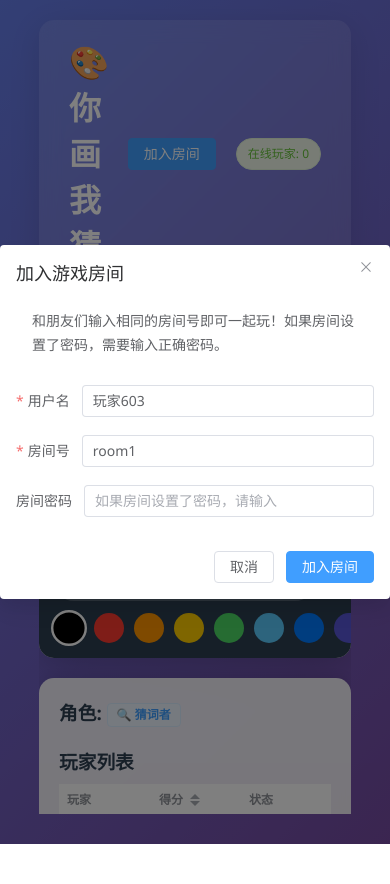
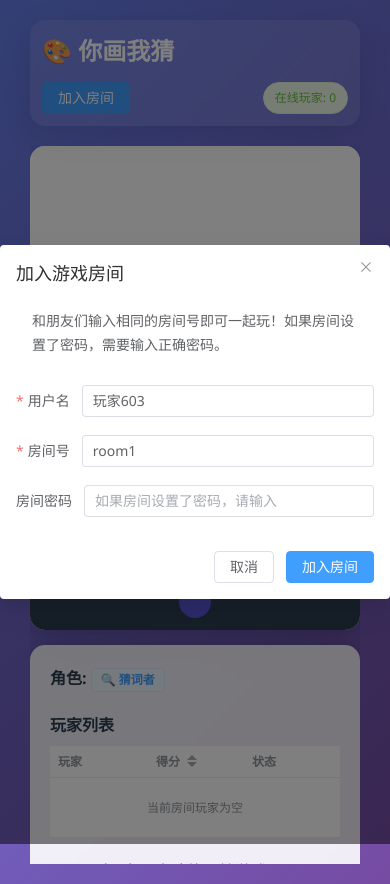
Before and after one commit to FFFV/Draw-Guess, a Vue app: page / in a window 390 px wide. Before the commit the page ends 844 px from the top, so only its background shows below. Built offline with nearby package versions, Linux system fonts and the light colour scheme.

Commit message:
style: 简单适应移动端

```diff
--- a/index.html
+++ b/index.html
@@ -3,7 +3,7 @@
 <head>
   <link rel="icon" href="/favicon.ico" type="image/x-icon">
   <meta charset="UTF-8">
-  <meta name="viewport" content="width=device-width, initial-scale=1.0">
+  <meta name="viewport" content="width=device-width, initial-scale=1.0, user-scalable=no">
   <title>你画我猜</title>
   <style>
     * {
--- a/src/App.vue
+++ b/src/App.vue
@@ -15,6 +15,7 @@
               size="small"
               @click="toggleRoomLock"
               :disabled="isGameStarted"
+              class="lock-btn"
             >
               {{ isRoomLocked ? '🔓 解锁房间' : '🔒 锁定房间' }}
             </el-button>
@@ -44,31 +45,38 @@
             @mousemove="draw"
             @mouseup="stopDrawing"
             @mouseleave="stopDrawing"
+            @touchstart.prevent="onTouchStart"
+            @touchmove.prevent="onTouchMove"
+            @touchend="onTouchEnd"
+            @touchcancel="onTouchEnd"
           ></canvas>
           <div class="canvas-controls">
             <div class="tool-buttons">
-              <el-button type="danger" @click="clearCanvas" :disabled="!isDrawer">
+              <el-button type="danger" @click="clearCanvas" :disabled="!isDrawer" size="default">
                 清空画布
               </el-button>
               <el-button
                 :type="eraserMode ? 'warning' : 'default'"
                 @click="toggleEraser"
                 :disabled="!isDrawer"
-                class="eraser-btn">
+                class="eraser-btn"
+                size="default">
                 {{ eraserMode ? '✏️ 绘画' : '🧽 橡皮擦' }}
               </el-button>
               <el-button
                 type="info"
                 @click="undo"
                 :disabled="!isDrawer || !canUndo"
-                class="undo-btn">
+                class="undo-btn"
+                size="default">
                 ↩️ 撤销
               </el-button>
               <el-button
                 type="info"
                 @click="redo"
                 :disabled="!isDrawer || !canRedo"
-                class="redo-btn">
+                class="redo-btn"
+                size="default">
                 ↪️ 重做
               </el-button>
             </div>
@@ -111,7 +119,7 @@
 
           <div class="players-list">
             <h3>玩家列表</h3>
-            <el-table :data="players" size="small" style="width: 100%" empty-text="当前房间玩家为空">
+            <el-table :data="players" size="small" style="width: 100%" empty-text="当前房间玩家为空" class="players-table">
               <el-table-column prop="username" label="玩家">
                 <template #default="{ row }">
                   <span :class="{ drawer: row.role === 'drawer' }">
@@ -197,7 +205,7 @@
     </div>
 
     <!-- 加入房间模态框 -->
-    <el-dialog v-model="showJoinDialog" title="加入游戏房间" width="500px" :close-on-click-modal="false" align-center>
+    <el-dialog v-model="showJoinDialog" title="加入游戏房间" width="500px" :close-on-click-modal="false" align-center class="join-dialog">
       <el-alert style="margin-bottom: 20px;" title="和朋友们输入相同的房间号即可一起玩！如果房间设置了密码，需要输入正确密码。" type="primary" :closable="false" show-icon/>
       <el-form>
         <el-form-item label="用户名" :required="true">
@@ -301,6 +309,240 @@ const copyRoomId = async () => {
 const readyCount = computed(() => {
   return players.value.filter(p => p.isReady).length
 })
+
+// 获取画布上的实际坐标（考虑缩放）
+const getCanvasCoords = (clientX: number, clientY: number) => {
+  if (!canvas.value) return null
+  const rect = canvas.value.getBoundingClientRect()
+  const scaleX = canvas.value.width / rect.width
+  const scaleY = canvas.value.height / rect.height
+  const x = (clientX - rect.left) * scaleX
+  const y = (clientY - rect.top) * scaleY
+  // 边界裁剪
+  return {
+    x: Math.max(0, Math.min(canvas.value.width, x)),
+    y: Math.max(0, Math.min(canvas.value.height, y))
+  }
+}
+
+// 核心绘图方法：开始绘画
+const beginDrawing = (x: number, y: number) => {
+  if (!isDrawer.value || !isConnected.value) return
+
+  lastX.value = x
+  lastY.value = y
+  strokeInProgress.value = true
+
+  if (socket.value) {
+    socket.value.emit('draw', {
+      roomId: roomId.value,
+      x,
+      y,
+      type: 'start',
+      color: getCurrentColor(),
+      lineWidth: brushSize.value
+    })
+  }
+}
+
+// 核心绘图方法：绘画中
+const drawing = (x: number, y: number) => {
+  if (!isDrawer.value || !isConnected.value || lastX.value === null || lastY.value === null) return
+
+  if (!ctx.value) return
+
+  ctx.value.strokeStyle = getCurrentColor()
+  ctx.value.lineWidth = brushSize.value
+  ctx.value.beginPath()
+  ctx.value.moveTo(lastX.value, lastY.value)
+  ctx.value.lineTo(x, y)
+  ctx.value.stroke()
+
+  if (socket.value) {
+    socket.value.emit('draw', {
+      roomId: roomId.value,
+      x,
+      y,
+      type: 'move',
+      color: getCurrentColor(),
+      lineWidth: brushSize.value
+    })
+  }
+
+  lastX.value = x
+  lastY.value = y
+}
+
+// 核心绘图方法：结束绘画
+const endDrawing = () => {
+  if (isDrawing.value && isDrawer.value && strokeInProgress.value) {
+    socket.value?.emit('drawEnd', { roomId: roomId.value })
+    strokeInProgress.value = false
+  }
+  isDrawing.value = false
+  lastX.value = null
+  lastY.value = null
+}
+
+// 鼠标事件
+const startDrawing = (e: MouseEvent) => {
+  if (!isDrawer.value) return
+  e.preventDefault()
+  const coords = getCanvasCoords(e.clientX, e.clientY)
+  if (coords) {
+    isDrawing.value = true
+    beginDrawing(coords.x, coords.y)
+  }
+}
+
+const draw = (e: MouseEvent) => {
+  if (!isDrawing.value) return
+  e.preventDefault()
+  const coords = getCanvasCoords(e.clientX, e.clientY)
+  if (coords) {
+    drawing(coords.x, coords.y)
+  }
+}
+
+const stopDrawing = () => {
+  endDrawing()
+}
+
+// 触摸事件（移动端）
+const onTouchStart = (e: TouchEvent) => {
+  if (!isDrawer.value) return
+  e.preventDefault()
+  const touch = e.touches[0]
+  const coords = getCanvasCoords(touch.clientX, touch.clientY)
+  if (coords) {
+    isDrawing.value = true
+    beginDrawing(coords.x, coords.y)
+  }
+}
+
+const onTouchMove = (e: TouchEvent) => {
+  if (!isDrawing.value) return
+  e.preventDefault()
+  const touch = e.touches[0]
+  const coords = getCanvasCoords(touch.clientX, touch.clientY)
+  if (coords) {
+    drawing(coords.x, coords.y)
+  }
+}
+
+const onTouchEnd = (e: TouchEvent) => {
+  e.preventDefault()
+  endDrawing()
+}
+
+// 获取当前实际使用的颜色（考虑橡皮擦模式）
+const getCurrentColor = () => {
+  if (eraserMode.value) return '#FFFFFF'
+  return selectedColor.value
+}
+
+// 清空画布
+const clearCanvas = (emitEvent = true) => {
+  if (!ctx.value || !canvas.value) return
+  ctx.value.clearRect(0, 0, canvas.value.width, canvas.value.height)
+  if (emitEvent && socket.value && isDrawer.value) {
+    socket.value?.emit('drawClear', { roomId: roomId.value })
+  }
+}
+
+// 选择颜色，退出橡皮擦模式
+const selectColor = (color: string) => {
+  eraserMode.value = false
+  selectedColor.value = color
+}
+
+// 切换橡皮擦模式
+const toggleEraser = () => {
+  if (!isDrawer.value) return
+  if (eraserMode.value) {
+    // 退出擦除，恢复原色
+    eraserMode.value = false
+    selectedColor.value = originalColor
+  } else {
+    // 进入擦除，保存当前颜色
+    originalColor = selectedColor.value
+    eraserMode.value = true
+  }
+}
+
+// 粗细变化
+const handleBrushSizeChange = (value: number) => {
+  if (ctx.value) ctx.value.lineWidth = value
+}
+
+// 撤销
+const undo = () => {
+  if (!isDrawer.value || !socket.value) return
+  socket.value?.emit('undo', { roomId: roomId.value })
+}
+
+// 重做
+const redo = () => {
+  if (!isDrawer.value || !socket.value) return
+  socket.value?.emit('redo', { roomId: roomId.value })
+}
+
+// 更新撤销/重做按钮状态（根据后端返回的可用性）
+const updateUndoRedoStatus = (data: any) => {
+  // 从不同类型的数据中提取撤销/重做状态
+  if ('canUndo' in data) {
+    canUndo.value = data.canUndo || false
+  }
+  if ('canRedo' in data) {
+    canRedo.value = data.canRedo || false
+  }
+}
+
+// 重新绘制画布（全量）
+const redrawCanvas = (data: DrawingData) => {
+  if (!ctx.value || !canvas.value) return
+  ctx.value.clearRect(0, 0, canvas.value.width, canvas.value.height)
+  ctx.value.lineCap = 'round'
+  ctx.value.lineJoin = 'round'
+
+  data.lines.forEach((line: DrawingLine) => {
+    if (line.points && line.points.length > 0 && ctx.value) {
+      ctx.value.strokeStyle = line.color || '#000000'
+      ctx.value.lineWidth = line.lineWidth || 3
+      ctx.value.beginPath()
+      ctx.value.moveTo(line.points[0].x, line.points[0].y)
+      for (let i = 1; i < line.points.length; i++) {
+        ctx.value.lineTo(line.points[i].x, line.points[i].y)
+      }
+      ctx.value.stroke()
+    }
+  })
+}
+
+// 发送聊天消息
+const sendMessage = () => {
+  if (!socket.value) return
+
+  const sanitizedMessage = sanitizeInput(chatMessage.value)
+  const messageValidation = validateChatMessage(sanitizedMessage)
+
+  if (!messageValidation.valid) {
+    ElMessage.error(messageValidation.message || '消息验证失败')
+    return
+  }
+
+  if (!sanitizedMessage.trim()) {
+    ElMessage.error('消息不能为空')
+    return
+  }
+
+  socket.value?.emit('chatMessage', {
+    roomId: roomId.value,
+    message: sanitizedMessage,
+    username: username.value
+  })
+  chatMessage.value = ''
+}
 
 // 加入房间
 const joinRoom = () => {
@@ -542,202 +784,6 @@ const toggleReady = () => {
   }
 }
 
-// 画布初始化
-onMounted(() => {
-  if (!canvas.value) return
-  ctx.value = canvas.value.getContext('2d')
-  if (!ctx.value) return
-  ctx.value.lineWidth = brushSize.value
-  ctx.value.lineCap = 'round'
-  ctx.value.lineJoin = 'round'
-})
-
-// 获取当前实际使用的颜色（考虑橡皮擦模式）
-const getCurrentColor = () => {
-  if (eraserMode.value) return '#FFFFFF'
-  return selectedColor.value
-}
-
-// 开始绘制
-const startDrawing = (e: MouseEvent) => {
-  if (!isDrawer.value || !isConnected.value || !canvas.value) return
-
-  const rect = canvas.value.getBoundingClientRect()
-  const scaleX = canvas.value.width / rect.width
-  const scaleY = canvas.value.height / rect.height
-  const x = (e.clientX - rect.left) * scaleX
-  const y = (e.clientY - rect.top) * scaleY
-
-  isDrawing.value = true
-  lastX.value = x
-  lastY.value = y
-  strokeInProgress.value = true // 标记当前笔画开始
-
-  if (socket.value) {
-    socket.value.emit('draw', {
-      roomId: roomId.value,
-      x,
-      y,
-      type: 'start',
-      color: getCurrentColor(),
-      lineWidth: brushSize.value
-    })
-  }
-}
-
-// 绘制
-const draw = (e: MouseEvent) => {
-  if (!isDrawing.value || !isDrawer.value || !canvas.value || !ctx.value) return
-
-  const rect = canvas.value.getBoundingClientRect()
-  const scaleX = canvas.value.width / rect.width
-  const scaleY = canvas.value.height / rect.height
-  const x = (e.clientX - rect.left) * scaleX
-  const y = (e.clientY - rect.top) * scaleY
-
-  if (lastX.value === null || lastY.value === null) {
-    lastX.value = x
-    lastY.value = y
-    return
-  }
-
-  ctx.value.strokeStyle = getCurrentColor()
-  ctx.value.lineWidth = brushSize.value
-  ctx.value.beginPath()
-  ctx.value.moveTo(lastX.value, lastY.value)
-  ctx.value.lineTo(x, y)
-  ctx.value.stroke()
-
-  if (socket.value) {
-    socket.value.emit('draw', {
-      roomId: roomId.value,
-      x,
-      y,
-      type: 'move',
-      color: getCurrentColor(),
-      lineWidth: brushSize.value
-    })
-  }
-
-  lastX.value = x
-  lastY.value = y
-}
-
-// 停止绘制，通知服务器保存历史状态
-const stopDrawing = () => {
-  if (isDrawing.value && isDrawer.value && strokeInProgress.value) {
-    // 只有真正有绘制动作时才发送结束信号
-    socket.value?.emit('drawEnd', { roomId: roomId.value })
-    strokeInProgress.value = false
-  }
-  isDrawing.value = false
-  lastX.value = null
-  lastY.value = null
-}
-
-// 清空画布
-const clearCanvas = (emitEvent = true) => {
-  if (!ctx.value || !canvas.value) return
-  ctx.value.clearRect(0, 0, canvas.value.width, canvas.value.height)
-  if (emitEvent && socket.value && isDrawer.value) {
-    socket.value?.emit('drawClear', { roomId: roomId.value })
-  }
-}
-
-// 选择颜色，退出橡皮擦模式
-const selectColor = (color: string) => {
-  eraserMode.value = false
-  selectedColor.value = color
-}
-
-// 切换橡皮擦模式
-const toggleEraser = () => {
-  if (!isDrawer.value) return
-  if (eraserMode.value) {
-    // 退出擦除，恢复原色
-    eraserMode.value = false
-    selectedColor.value = originalColor
-  } else {
-    // 进入擦除，保存当前颜色
-    originalColor = selectedColor.value
-    eraserMode.value = true
-  }
-}
-
-// 粗细变化
-const handleBrushSizeChange = (value: number) => {
-  if (ctx.value) ctx.value.lineWidth = value
-}
-
-// 撤销
-const undo = () => {
-  if (!isDrawer.value || !socket.value) return
-  socket.value?.emit('undo', { roomId: roomId.value })
-}
-
-// 重做
-const redo = () => {
-  if (!isDrawer.value || !socket.value) return
-  socket.value?.emit('redo', { roomId: roomId.value })
-}
-
-// 更新撤销/重做按钮状态（根据后端返回的可用性）
-const updateUndoRedoStatus = (data: any) => {
-  // 从不同类型的数据中提取撤销/重做状态
-  if ('canUndo' in data) {
-    canUndo.value = data.canUndo || false
-  }
-  if ('canRedo' in data) {
-    canRedo.value = data.canRedo || false
-  }
-}
-
-// 重新绘制画布（全量）
-const redrawCanvas = (data: DrawingData) => {
-  if (!ctx.value || !canvas.value) return
-  ctx.value.clearRect(0, 0, canvas.value.width, canvas.value.height)
-  ctx.value.lineCap = 'round'
-  ctx.value.lineJoin = 'round'
-
-  data.lines.forEach((line: DrawingLine) => {
-    if (line.points && line.points.length > 0 && ctx.value) {
-      ctx.value.strokeStyle = line.color || '#000000'
-      ctx.value.lineWidth = line.lineWidth || 3
-      ctx.value.beginPath()
-      ctx.value.moveTo(line.points[0].x, line.points[0].y)
-      for (let i = 1; i < line.points.length; i++) {
-        ctx.value.lineTo(line.points[i].x, line.points[i].y)
-      }
-      ctx.value.stroke()
-    }
-  })
-}
-
-// 发送聊天消息
-const sendMessage = () => {
-  if (!socket.value) return
-
-  const sanitizedMessage = sanitizeInput(chatMessage.value)
-  const messageValidation = validateChatMessage(sanitizedMessage)
-
-  if (!messageValidation.valid) {
-    ElMessage.error(messageValidation.message || '消息验证失败')
-    return
-  }
-
-  if (!sanitizedMessage.trim()) {
-    ElMessage.error('消息不能为空')
-    return
-  }
-
-  socket.value?.emit('chatMessage', {
-    roomId: roomId.value,
-    message: sanitizedMessage,
-    username: username.value
-  })
-  chatMessage.value = ''
-}
-
 // 房主锁定/解锁房间
 const toggleRoomLock = () => {
   if (!isRoomOwner.value || !socket.value) return
@@ -775,6 +821,16 @@ const scrollChatToBottom = () => {
 // 监听聊天历史变化
 watch(chatHistory, scrollChatToBottom, { deep: true })
 
+// 画布初始化
+onMounted(() => {
+  if (!canvas.value) return
+  ctx.value = canvas.value.getContext('2d')
+  if (!ctx.value) return
+  ctx.value.lineWidth = brushSize.value
+  ctx.value.lineCap = 'round'
+  ctx.value.lineJoin = 'round'
+})
+
 // 最后位置记录及笔画标记
 const lastX = ref<number | null>(null)
 const lastY = ref<number | null>(null)
@@ -789,6 +845,7 @@ onUnmounted(() => {
 </script>
 
 <style scoped>
+/* 原有样式保持不变，添加移动端适配 */
 .room-badge {
   display: flex;
   align-items: center;
@@ -809,6 +866,7 @@ onUnmounted(() => {
   display: flex;
   gap: 8px;
   align-items: center;
+  flex-wrap: wrap;
 }
 
 .brush-control {
@@ -832,6 +890,7 @@ onUnmounted(() => {
 .color-picker {
   display: flex;
   gap: 10px;
+  flex-wrap: wrap;
 }
 
 .color-picker div {
@@ -852,7 +911,7 @@ onUnmounted(() => {
   transform: scale(1.2);
 }
 
-/* 其余原有样式保持不变... */
+/* 基础样式 */
 .game-container {
   max-width: 80vw;
   margin: 0 auto;
@@ -885,6 +944,7 @@ onUnmounted(() => {
   color: white;
   font-size: 1.1rem;
   align-items: center;
+  flex-wrap: wrap;
 }
 
 .game-stats {
@@ -947,7 +1007,10 @@ onUnmounted(() => {
 canvas {
   flex: 1;
   cursor: crosshair;
-background: #ffffff;
+  background: #ffffff;
+  width: 100%;
+  height: auto;
+  touch-action: none; /* 提升触摸绘图性能 */
 }
 
 .game-info-card {
@@ -1128,17 +1191,197 @@ background: #ffffff;
   background: #555;
 }
 
-@media (max-width: 1200px) {
+/* ========== 移动端适配样式 ========== */
+@media (max-width: 768px) {
+  .game-container {
+    max-width: 100vw;
+    padding: 0 10px;
+    height: 100vh;
+  }
+
+  .header {
+    flex-direction: column;
+    align-items: flex-start;
+    gap: 15px;
+    padding: 15px;
+  }
+
+  .header h1 {
+    font-size: 1.5rem;
+  }
+
+  .room-info {
+    width: 100%;
+    justify-content: space-between;
+    gap: 10px;
+  }
+
+  .room-badge {
+    flex-wrap: wrap;
+  }
+
+  .lock-btn {
+    margin-left: 0;
+  }
+
+  .game-stats {
+    margin-left: 0;
+    gap: 10px;
+  }
+
   .game-content {
     flex-direction: column;
+    height: auto;
+    gap: 15px;
   }
 
-  .left-panel, .right-panel {
+  .left-panel,
+  .right-panel {
     width: 100%;
   }
 
+  .canvas-container {
+    min-height: 400px;
+  }
+
   canvas {
-    height: 500px;
+    min-height: 300px;
+  }
+
+  .canvas-controls {
+    flex-direction: column;
+    align-items: stretch;
+    padding: 12px;
+  }
+
+  .tool-buttons {
+    justify-content: center;
+  }
+
+  .brush-control {
+    justify-content: space-between;
+  }
+
+  .color-picker {
+    justify-content: center;
+  }
+
+  .color-picker div {
+    width: 36px;
+    height: 36px;
+  }
+
+  .right-panel {
+    min-width: auto;
+  }
+
+  .game-info-card,
+  .chat-card {
+    max-height: 400px;
+  }
+
+  .players-table {
+    overflow-x: auto;
+    display: block;
+  }
+
+  .chat-messages {
+    max-height: 200px;
+  }
+
+  .chat-input {
+    flex-wrap: wrap;
+  }
+
+  .chat-input .el-input {
+    flex: 1;
+  }
+
+  .chat-input .el-button {
+    flex-shrink: 0;
+  }
+
+  .join-dialog {
+    width: 90% !important;
+  }
+}
+
+/* 小屏幕手机适配 */
+@media (max-width: 480px) {
+  .header {
+    padding: 12px;
+  }
+
+  .room-info {
+    font-size: 0.9rem;
+  }
+
+  .canvas-container {
+    min-height: 300px;
+  }
+
+  canvas {
+    min-height: 250px;
+  }
+
+  .tool-buttons .el-button {
+    padding: 8px 12px;
+    font-size: 12px;
+  }
+
+  .brush-control {
+    padding: 4px 8px;
+  }
+
+  .brush-label {
+    font-size: 0.75rem;
+  }
+
+  .color-picker div {
+    width: 32px;
+    height: 32px;
+  }
+
+  .game-info-card,
+  .chat-card {
+    max-height: 350px;
+  }
+
+  .role-info h3 {
+    font-size: 1rem;
+  }
+
+  .word {
+    font-size: 0.9rem;
+    padding: 4px 10px;
+  }
+
+  .players-list h3 {
+    font-size: 1rem;
+  }
+}
+
+/* 横屏模式适配 */
+@media (max-width: 1024px) and (orientation: landscape) {
+  .game-content {
+    flex-direction: row;
+  }
+
+  .left-panel {
+    flex: 2;
+  }
+
+  .right-panel {
+    flex: 1;
+    min-width: 280px;
+  }
+
+  .canvas-container {
+    min-height: 60vh;
+  }
+
+  canvas {
+    min-height: 50vh;
   }
 }
 </style>
```
